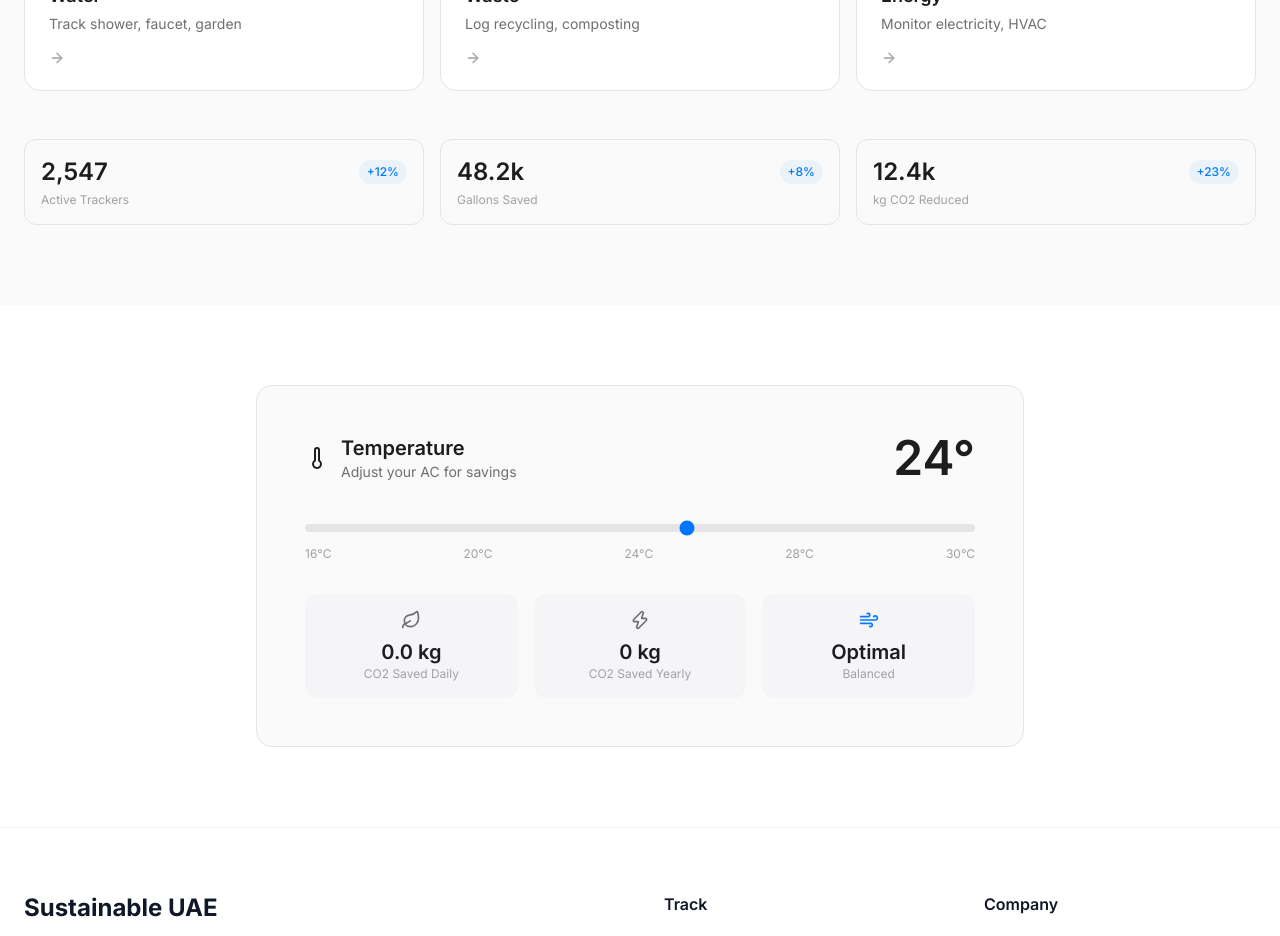
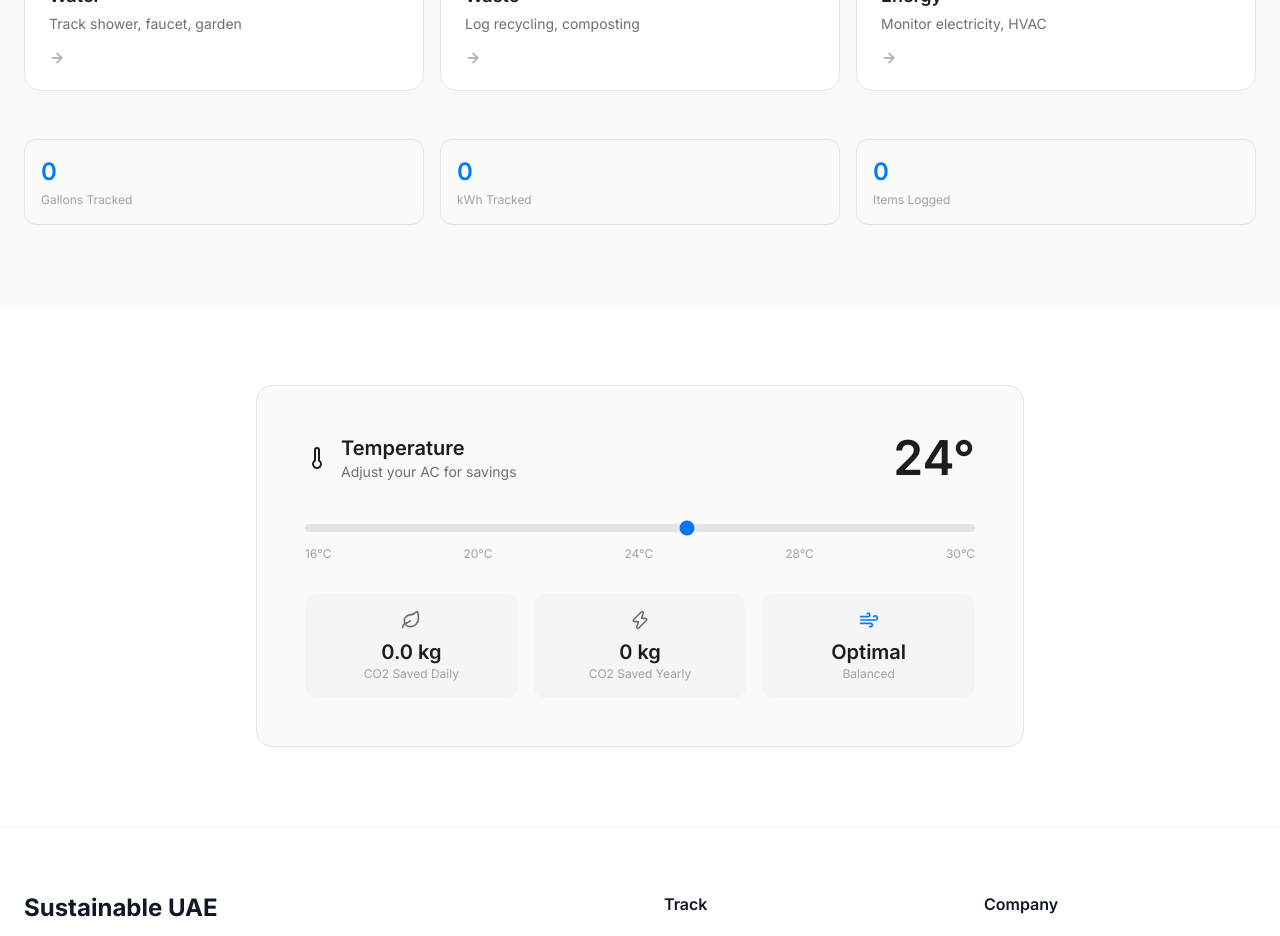
Before and after one commit to 3xecutablefile/Website-For-School, a Next.js app: page / in a window 1280 px wide. Shown: the part 1620-2556 px from the top of the page. Built offline with nearby package versions, Linux system fonts and the light colour scheme.

Commit message:
Remove hardcoded BentoDashboard stats - now dynamic from EcoContext

```diff
--- a/src/components/ui/BentoDashboard.tsx
+++ b/src/components/ui/BentoDashboard.tsx
@@ -3,6 +3,7 @@
 import { motion } from "framer-motion";
 import { Droplets, Leaf, Zap, ArrowRight } from "lucide-react";
 import Link from "next/link";
+import { useEco } from "@/context/EcoContext";
 
 interface BentoCardProps {
   title: string;
@@ -31,33 +32,26 @@ function BentoCard({ title, description, icon: Icon, href }: BentoCardProps) {
   );
 }
 
-function StatCard({ value, label, trend }: { value: string; label: string; trend?: string }) {
-  return (
-    <div className="minimal-border p-4 rounded-xl">
-      <div className="flex items-center justify-between">
-        <p className="display text-2xl font-semibold text-[#1D1D1F]">{value}</p>
-        {trend && (
-          <span className="text-xs font-medium text-[#007AFF] bg-[#007AFF10] px-2 py-1 rounded-full">
-            {trend}
-          </span>
-        )}
-      </div>
-      <p className="text-xs text-[#A1A1A6] mt-1">{label}</p>
-    </div>
-  );
-}
+export default function BentoDashboard() {
+  const { data } = useEco();
 
-export default function BentoDashboard() {
+  const formatValue = (val: number) => {
+    if (val >= 1000) return (val / 1000).toFixed(1) + "k";
+    return val.toString();
+  };
+
   const cards: BentoCardProps[] = [
     { title: "Water", description: "Track shower, faucet, garden", icon: Droplets, href: "/water" },
     { title: "Waste", description: "Log recycling, composting", icon: Leaf, href: "/waste" },
     { title: "Energy", description: "Monitor electricity, HVAC", icon: Zap, href: "/energy" },
   ];
 
+  const hasData = data.water > 0 || data.energy > 0 || data.waste > 0;
+
   const stats = [
-    { value: "2,547", label: "Active Trackers", trend: "+12%" },
-    { value: "48.2k", label: "Gallons Saved", trend: "+8%" },
-    { value: "12.4k", label: "kg CO2 Reduced", trend: "+23%" },
+    { value: formatValue(data.water), label: "Gallons Tracked" },
+    { value: formatValue(data.energy), label: "kWh Tracked" },
+    { value: formatValue(data.waste), label: "Items Logged" },
   ];
 
   return (
@@ -91,7 +85,7 @@ export default function BentoDashboard() {
           ))}
         </div>
 
-        {/* Stats */}
+        {/* Stats - Dynamic */}
         <div className="grid grid-cols-3 gap-4">
           {stats.map((stat, index) => (
             <motion.div
@@ -100,8 +94,10 @@ export default function BentoDashboard() {
               whileInView={{ opacity: 1, y: 0 }}
               viewport={{ once: true }}
               transition={{ delay: 0.3 + index * 0.1 }}
+              className="minimal-border p-4 rounded-xl"
             >
-              <StatCard {...stat} />
+              <p className="display text-2xl font-semibold text-[#007AFF]">{stat.value}</p>
+              <p className="text-xs text-[#A1A1A6] mt-1">{stat.label}</p>
             </motion.div>
           ))}
         </div>
```
